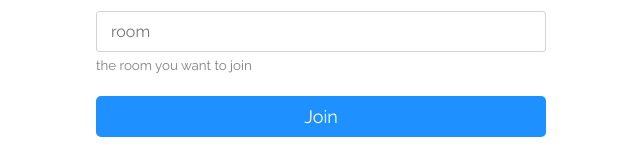
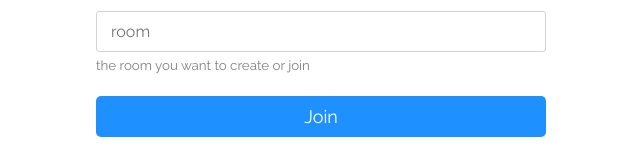
Before and after one commit to ankuobed/chat-app, a React (Create React App) app: page / in a window 1280 px wide. Shown: the part 346-493 px from the top of the page, without its empty margins (319-959 px from the left). Built offline with nearby package versions, Linux system fonts and the light colour scheme.

Commit message:
Update Join.js
clean up

```diff
--- a/src/components/Join/Join.js
+++ b/src/components/Join/Join.js
@@ -26,7 +26,7 @@ function Join() {
                             value={room}
                             onChange={(e) => setRoom(e.target.value)}
                         />
-                        <small>the room you want to join</small>
+                        <small>the room you want to create or join</small>
                     </div>
                     <Link onClick={e => (!name || !room) && e.preventDefault()} to={`/chat?name=${name}&room=${room}`}>
                         <button>Join</button>
```
